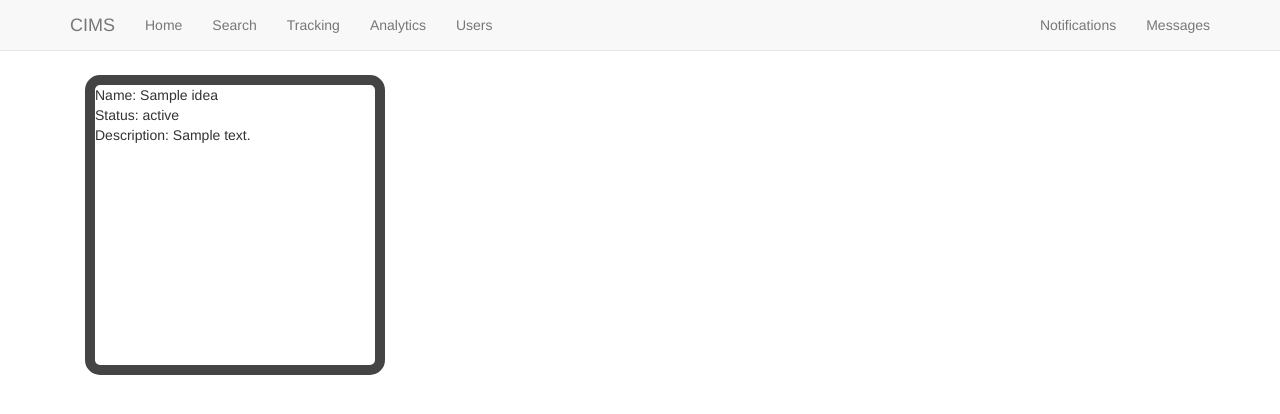
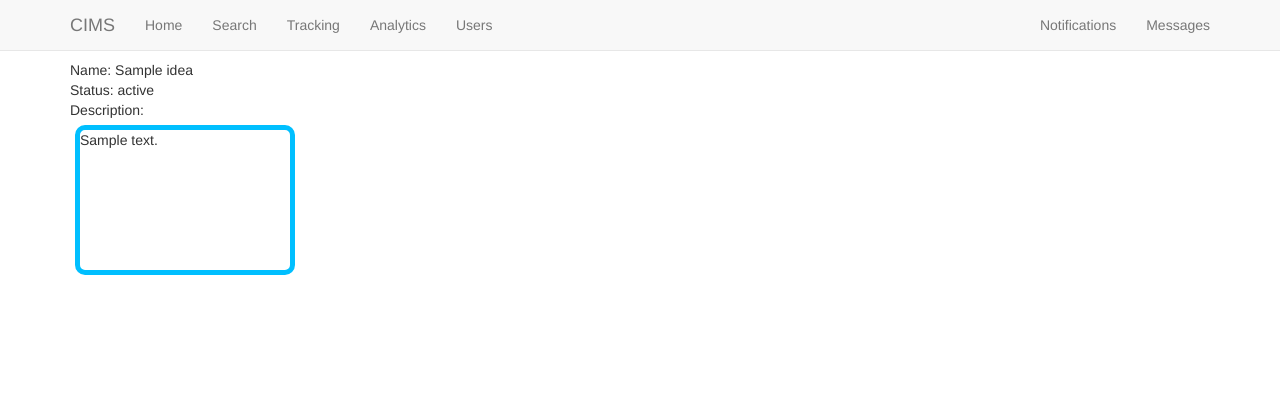
Before and after one commit to Rarely/LuckySlevin-CIMS, a CakePHP app: the page made by app/View/Elements/smallidea.ctp in a window 1280 px wide. Shown: the top 414 px of the page. Run offline with PHP 8.4 and a stand-in for CakePHP, Linux system fonts and the light colour scheme; the template is opened without the code that fills it: most values are stand-ins (such as "Sample title", 1, 10 or a date in 2020); some libraries are stand-ins or nearby versions.

Commit message:
UI Changes made to Small Ideas
-Updated the CSS to have shadowing and made the boxes smaller. Changes
are reflected in the smallidea.ctp
- Removed the table from ideas index.ctp to start resembling what the
application should look like

```diff
--- a/app/View/Elements/smallidea.ctp
+++ b/app/View/Elements/smallidea.ctp
@@ -1,6 +1,9 @@
 <?php echo $this->Html->css('style.css');?>
-<div id="ideablock">
+<div class="smallideablock">
   	Name:  <?php echo $idea['Idea']['name']; ?><br>
   	Status: <?php echo $idea['Idea']['status']; ?> <br>
-	Description: <?php echo $idea['Idea']['description']; ?><br>
+	Description:<br>
+	<div id="descriptionblock">
+	 	<?php echo $idea['Idea']['description']; ?>
+	</div>
 </div>
--- a/app/webroot/css/style.css
+++ b/app/webroot/css/style.css
@@ -1,10 +1,28 @@
 
-#ideablock {
+#ideacontainer .smallideablock {
   	border:10px solid #444;
 	-webkit-border-radius: 15px;
 	-moz-border-radius: 15px;
 	border-radius: 15px;
   	margin: 15px;
-  	width: 300px;
-  	height: 300px;
+  	width: 250px;
+  	height: 250px;
 }
+
+.smallideablock:hover{
+	border-color:#555;
+    -moz-box-shadow: 0px 0px 15px #111;
+    -webkit-box-shadow: 0px 0px 15px #111;
+}
+
+#descriptionblock {
+	border:5px solid #00BFFF;
+	-webkit-border-radius: 15px;
+	-moz-border-radius: 15px;
+	border-radius: 10px;
+	margin: 5px;
+	width: 220px;
+	height: 150px;
+	overflow:hidden;
+	text-overflow:ellipsis;
+}
```
Also changed, not shown: app/View/Ideas/index.ctp (+2 -26 lines), 1 other file.
